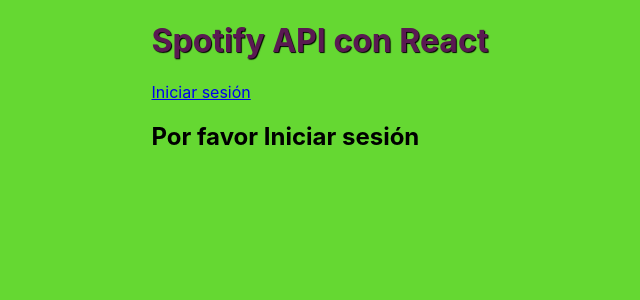
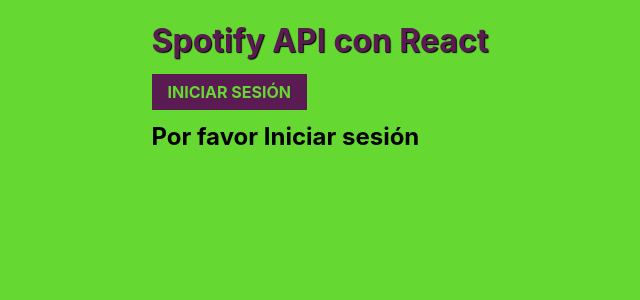
Before and after one commit to JSalinas13/reactSpotifyApi, a React (Create React App) app: page / in a window 1280 px wide. Shown: the top 300 px of the page, without its empty margins (320-960 px from the left). Built offline with nearby package versions, Linux system fonts and the light colour scheme.

Commit message:
Detallado de Botones y color

```diff
--- a/public/index.html
+++ b/public/index.html
@@ -1,14 +1,12 @@
 <!DOCTYPE html>
 <html lang="en">
+
 <head>
   <meta charset="utf-8" />
   <link rel="icon" href="%PUBLIC_URL%/favicon.ico" />
   <meta name="viewport" content="width=device-width, initial-scale=1" />
   <meta name="theme-color" content="#000000" />
-    <meta
-      name="description"
-      content="Web site created using create-react-app"
-    />
+  <meta name="description" content="Web site created using create-react-app" />
   <link rel="apple-touch-icon" href="%PUBLIC_URL%/logo192.png" />
   <!--
       manifest.json provides metadata used when your web app is installed on a
@@ -24,8 +22,9 @@
       work correctly both with client-side routing and a non-root public URL.
       Learn how to configure a non-root public URL by running `npm run build`.
     -->
-    <title>React App</title>
+  <title>Consumo de API Spotify</title>
 </head>
+
 <body>
   <noscript>You need to enable JavaScript to run this app.</noscript>
   <div id="root"></div>
@@ -40,4 +39,5 @@
       To create a production bundle, use `npm run build` or `yarn build`.
     -->
 </body>
+
 </html>
--- a/src/App.css
+++ b/src/App.css
@@ -62,6 +62,39 @@
 h1 {
   color: var(--second-color);
   text-shadow: black 1px 1px 1px;
+}
+
+p {
+  color: var(--second-color);
+}
+
+.boton--primario {
+  display: block;
+  color: var(--main-color);
+  background: var(--second-color);
+}
+
+.boton {
+  color: var(--main-color);
+  background: var(--second-color);
+  width: 100%;
+  text-align: center;
+  padding: 0.5rem 1rem;
+  font-size: 1rem;
+  text-transform: uppercase;
+  font-weight: 700;
+  margin-bottom: 2rem;
+  border: none;
+  text-decoration: none;
+}
+
+.boton:hover {
+  cursor: pointer;
+}
+
+.box-text {
+  width: 98%;
+  margin-bottom: 5px;
 }
 
 .card {
--- a/src/App.js
+++ b/src/App.js
@@ -103,13 +103,14 @@
       <header className="App-header">
         <h1>Spotify API con React</h1>
         {!token ?
-          <a href={`${AUTH_ENDPOINT}?client_id=${CLIENT_ID}&redirect_uri=${REDIRECT_URI}&response_type=${RESPONSE_TYPE}`}>Iniciar sesión</a>
-          : <button onClick={salir}>Cerrar sesión</button>}
+          <a className="boton" href={`${AUTH_ENDPOINT}?client_id=${CLIENT_ID}&redirect_uri=${REDIRECT_URI}&response_type=${RESPONSE_TYPE}`}>Iniciar sesión</a>
+          : <button className="boton" onClick={salir}>Cerrar sesión</button>}
         {
           token ?
             <form onSubmit={buscarArtista}>
-              <input type='text' onChange={e => setSearchKey(e.target.value)} />
-              <button type={"submit"} >Buscar</button>
+              <p>Consulta a tu artista</p>
+              <input className="box-text" type='text' onChange={e => setSearchKey(e.target.value)} />
+              <button className="boton" type={"submit"} >Buscar</button>
             </form>
             : <h2>Por favor Iniciar sesión</h2>
         }
```
Lines whose indentation alone changed are shown as unchanged.
